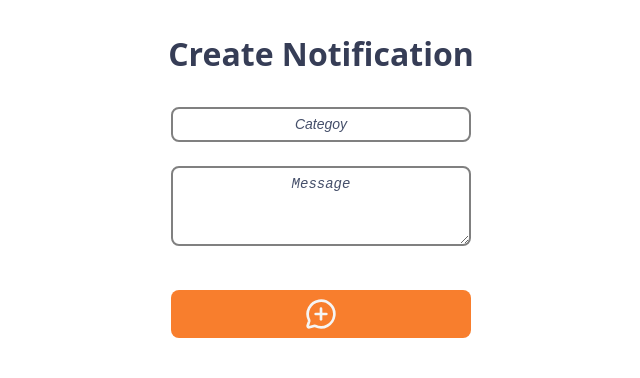
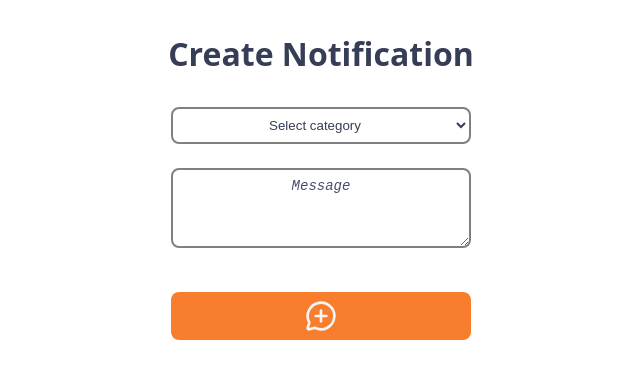
Before and after one commit to GHBAlbuquerque/study-notification-frontend, a React (Vite) app: page / in a window 1280 px wide. Shown: the top 378 px of the page, without its empty margins (319-959 px from the left). Built offline with nearby package versions, Linux system fonts and the light colour scheme.

Commit message:
feat: creates DefaultSelect for category picking

```diff
--- /dev/null
+++ b/src/components/DefaultSelect/index.tsx
@@ -0,0 +1,14 @@
+import styles from './styles.module.css';
+
+type DefaultSelectProps = {
+  labelText?: string;
+} & React.ComponentProps<'select'>;
+
+export function DefaultSelect({ labelText, id, ...props }: DefaultSelectProps) {
+  return (
+    <>
+      {labelText && <label htmlFor={id}>{labelText}</label>}
+      <select className={styles.input} id={id} {...props}></select>
+    </>
+  );
+}
--- /dev/null
+++ b/src/components/DefaultSelect/styles.module.css
@@ -0,0 +1,28 @@
+.input {
+  background-color: transparent;
+  text-align: center;
+  padding: 0.8rem;
+  color: var(--text-primary-default);
+  outline: none;
+  min-width: 30rem;
+
+  border-radius: 0.8rem;
+  border: 0.2rem solid gray;
+  transition: all 0.1s ease-in-out;
+}
+
+.input:focus {
+  border-radius: 0.8rem;
+  border: 0.2rem solid var(--primary);
+}
+
+.input::placeholder {
+  color: var(--gray-500);
+  font-size: 1.4rem;
+  font-style: italic;
+}
+
+.input:disabled {
+  border-bottom: 0.2rem solid var(--disabled);
+  color: var(--text-muted);
+}
--- a/src/components/MainForm/index.tsx
+++ b/src/components/MainForm/index.tsx
@@ -2,6 +2,7 @@ import { MessageCirclePlusIcon } from "lucide-react";
 import { DefaultButton } from "../DefaultButton";
 import { DefaultInput } from "../DefaultInput";
 import DefaultTextArea from "../DefaultTextArea";
+import { DefaultSelect } from "../DefaultSelect";
 
 export default function MainForm() {
   function handleCreateNotification(event: React.FormEvent<HTMLFormElement>) {
@@ -14,7 +15,12 @@ export default function MainForm() {
   return (
     <form onSubmit={handleCreateNotification} className="form" action="">
       <div className="formRow">
-        <DefaultInput name= "category" type="text" placeholder="Categoy" />
+        <DefaultSelect name= "category" defaultValue="">
+          <option value="" disabled>Select category</option>
+          <option value="MOVIES">Movies</option>
+          <option value="FINANCE">Finance</option>
+          <option value="SPORTS">Sports</option>
+    </DefaultSelect>
       </div>
 
       <div className="formRow">
```
